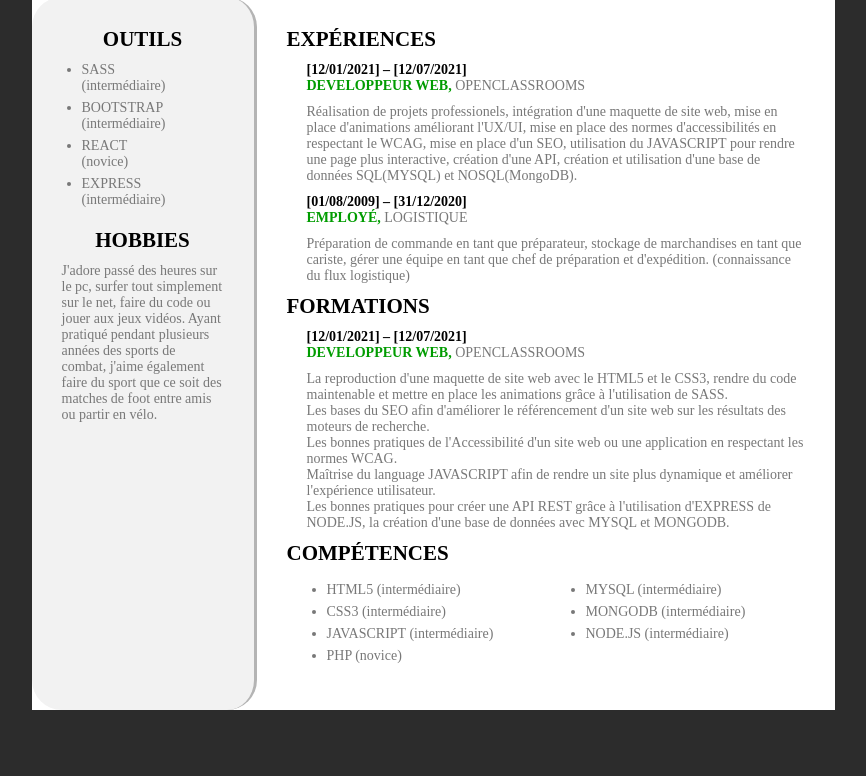
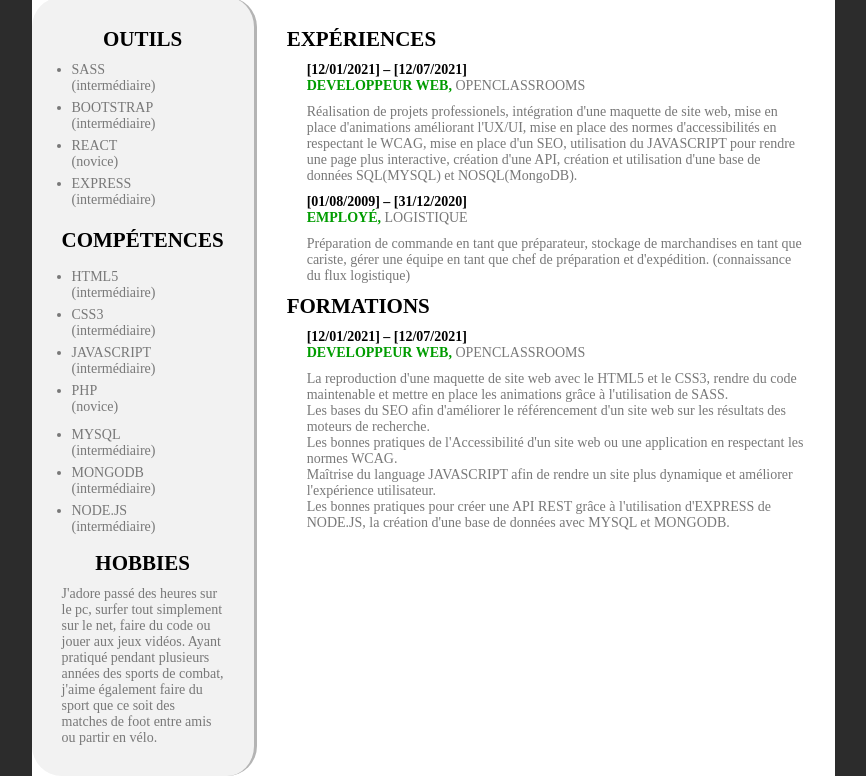
Before and after one commit to lordkao/CV_David_Yem, a website: page index.html in a window 1280 px wide. Shown: the part 376-1152 px from the top of the page, without its empty margins (207-1073 px from the left). Before the commit the page ends 1086 px from the top, so only its background shows below. Drawn offline with Linux system fonts and the light colour scheme.

Commit message:
skills dans gutters

```diff
--- a/index.html
+++ b/index.html
@@ -51,6 +51,22 @@
                             <li>EXPRESS <br>(intermédiaire)</li>
                         </ul>
                     </div>
+                    <div class="skills">
+                        <h2 class="title tools-title">COMPÉTENCES</h2>
+                        <div class="bloc-list">
+                            <ul>
+                                <li>HTML5 <br>(intermédiaire)</li>
+                                <li>CSS3 <br>(intermédiaire)</li>
+                                <li>JAVASCRIPT <br>(intermédiaire)</li>
+                                <li>PHP <br>(novice)</li>
+                            </ul>
+                            <ul>
+                                <li>MYSQL <br>(intermédiaire)</li>
+                                <li>MONGODB <br>(intermédiaire)</li>
+                                <li>NODE.JS <br>(intermédiaire)</li>
+                            </ul>
+                        </div>
+                    </div>
                     <div class="hobbies">
                         <h2 class="title tools-title">HOBBIES</h2>
                         <p class="text-hobbies">
@@ -94,22 +110,6 @@
                         </p>
                     </div>
                 </div>
-                <div class="skills">
-                    <h2 class="title">COMPÉTENCES</h2>
-                    <div class="bloc-list">
-                        <ul>
-                            <li>HTML5 (intermédiaire)</li>
-                            <li>CSS3 (intermédiaire)</li>
-                            <li>JAVASCRIPT (intermédiaire)</li>
-                            <li>PHP (novice)</li>
-                        </ul>
-                        <ul>
-                            <li>MYSQL (intermédiaire)</li>
-                            <li>MONGODB (intermédiaire)</li>
-                            <li>NODE.JS (intermédiaire)</li>
-                        </ul>
-                    </div>
-                </div>
             </div>
         </main>
     </div>
--- a/public/css/style.css
+++ b/public/css/style.css
@@ -255,14 +255,14 @@ span {
 
 .bloc-list {
   display: flex;
-  flex-direction: row;
+  flex-direction: column;
   justify-content: center;
   align-items: flex-start;
   margin-bottom: 1rem;
 }
 
 .bloc-list ul {
-  margin-left: 4rem;
+  padding-left: 4rem;
   width: 50%;
 }
 
@@ -271,7 +271,7 @@ li {
 }
 
 #tools {
-  padding-left: 5rem;
+  padding-left: 4rem;
 }
 
 .tools-title {
```
Also changed, not shown: 1 other file.
